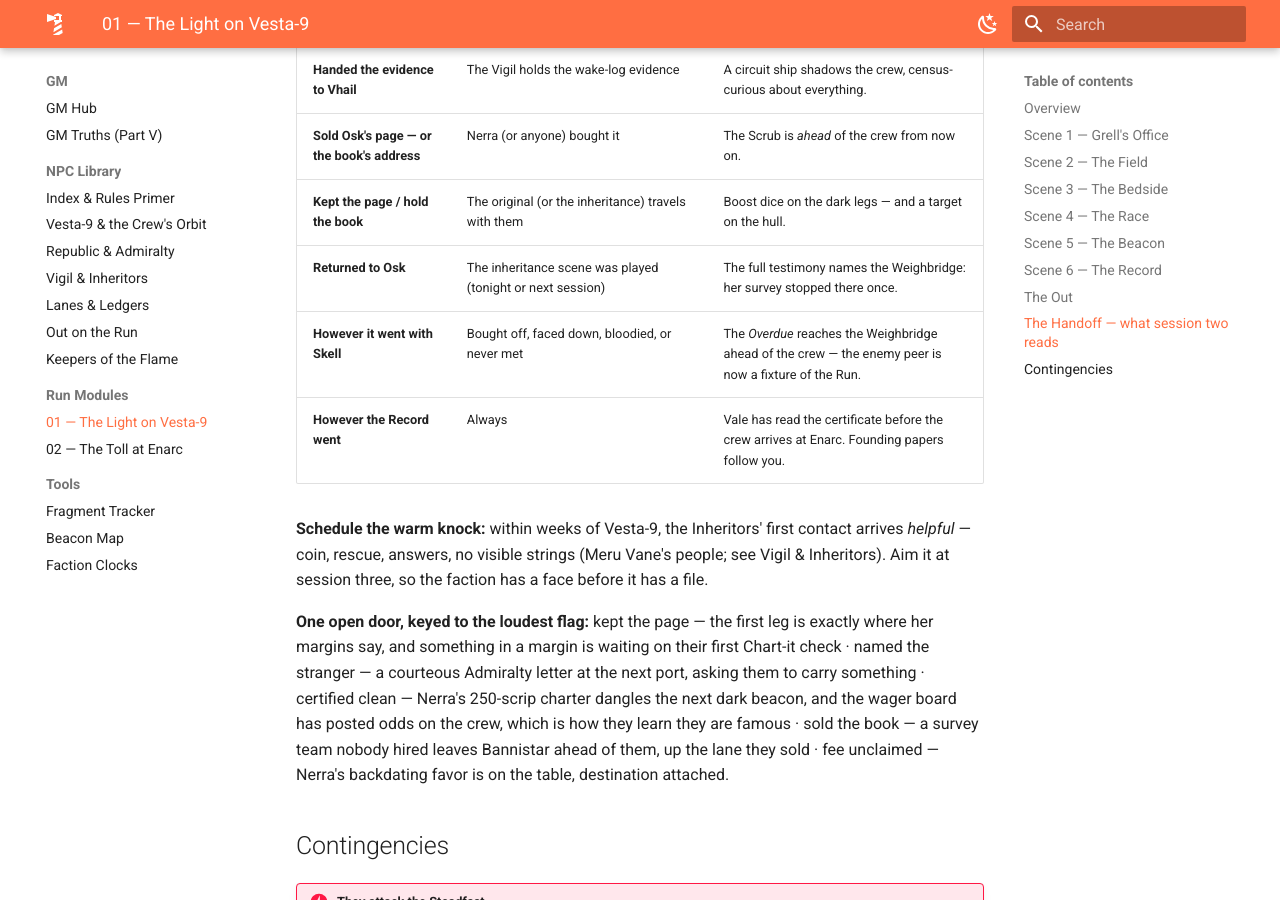
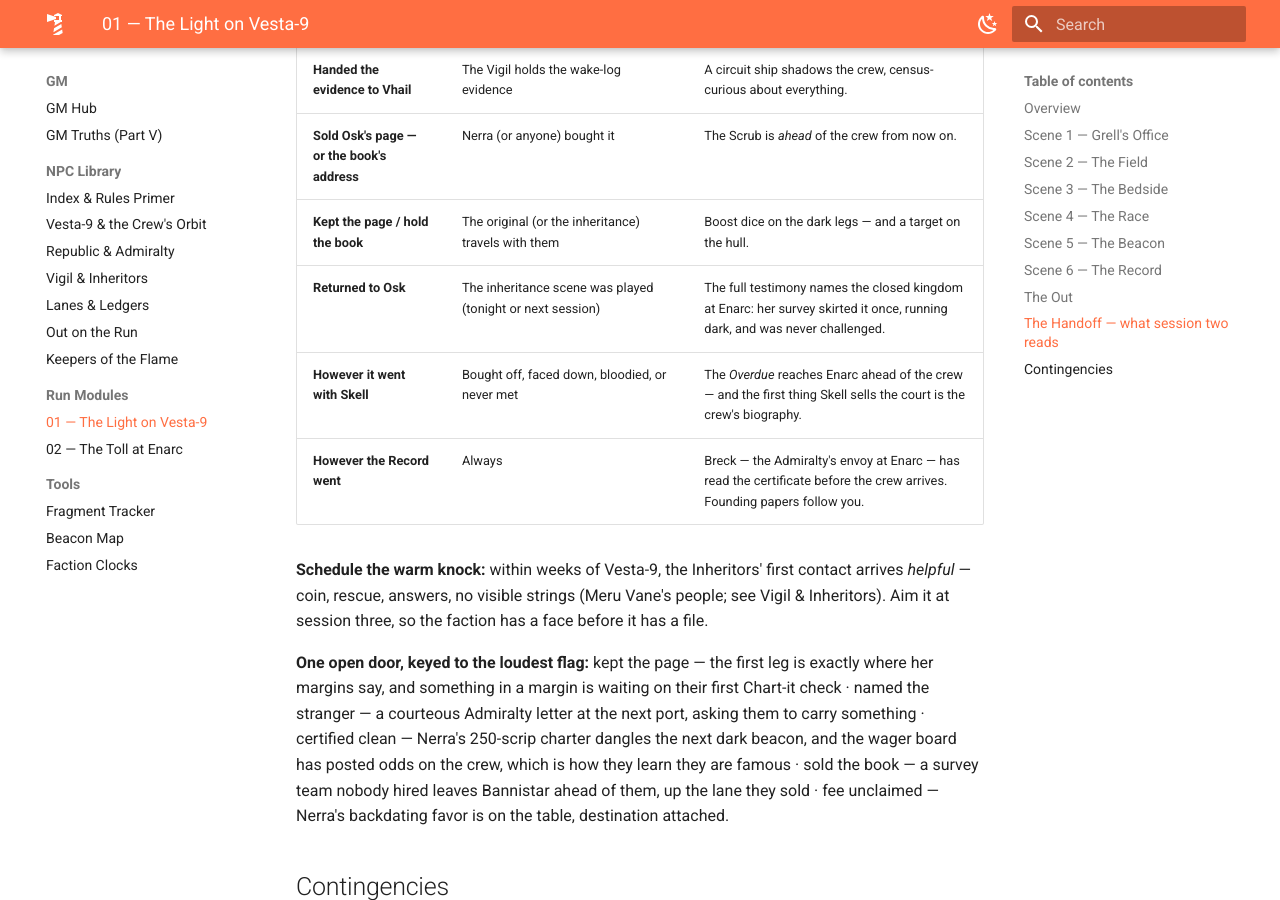
Before and after one commit to iandoriath/ember-age, an MkDocs documentation site: the page built from docs/gm/modules/01-the-light-on-vesta-9.md, in a window 1280 px wide and 900 px high, scrolled down 19904 px. Built offline with MkDocs 1.6.1 and Material for MkDocs 9.7.7, drawn with Linux system fonts in a browser that asks for light colours.

Commit message:
Hermit-kingdom stragglers: module 01's Handoff rows align with the Anchorage (Osk's survey skirted the closed kingdom; Skell sells the crew's biography; Vale->Breck), the beacon-map Enarc hop row and the player-safe geography row now read Anchorage-of-Sorulba instead of toll/chokepoint, and Act 1 seed 8 becomes The Anchorage (pointing at module 02). Module 02's filename and title stay 'The Toll at Enarc' deliberately — the Scales still weigh everything, and the toll the title means now is the price of opening.
Co-Authored-By: Claude Fable 5 <noreply@anthropic.com>
Claude-Session: https://claude.ai/code/session_01SC4oMczQEC1S2o6vDCL6x2

```diff
--- a/docs/gm/modules/01-the-light-on-vesta-9.md
+++ b/docs/gm/modules/01-the-light-on-vesta-9.md
@@ -301,9 +301,9 @@ Before the table stands up, mark which of these are true. [Module 02's carry-for
 | **Handed the evidence to Vhail** | The Vigil holds the wake-log evidence | A circuit ship shadows the crew, census-curious about everything. |
 | **Sold Osk's page — or the book's address** | Nerra (or anyone) bought it | The Scrub is *ahead* of the crew from now on. |
 | **Kept the page / hold the book** | The original (or the inheritance) travels with them | Boost dice on the dark legs — and a target on the hull. |
-| **Returned to Osk** | The inheritance scene was played (tonight or next session) | The full testimony names the Weighbridge: her survey stopped there once. |
-| **However it went with Skell** | Bought off, faced down, bloodied, or never met | The *Overdue* reaches the Weighbridge ahead of the crew — the enemy peer is now a fixture of the Run. |
-| **However the Record went** | Always | Vale has read the certificate before the crew arrives at Enarc. Founding papers follow you. |
+| **Returned to Osk** | The inheritance scene was played (tonight or next session) | The full testimony names the closed kingdom at Enarc: her survey skirted it once, running dark, and was never challenged. |
+| **However it went with Skell** | Bought off, faced down, bloodied, or never met | The *Overdue* reaches Enarc ahead of the crew — and the first thing Skell sells the court is the crew's biography. |
+| **However the Record went** | Always | Breck — the Admiralty's envoy at Enarc — has read the certificate before the crew arrives. Founding papers follow you. |
 
 **Schedule the warm knock:** within weeks of Vesta-9, the Inheritors' first contact arrives *helpful* — coin, rescue, answers, no visible strings (Meru Vane's people; see Vigil & Inheritors). Aim it at session three, so the faction has a face before it has a file.
 
```
Also changed, not shown: docs/campaign/act-1.md (+1 -1 lines), docs/gm/tools/beacon-map.md (+1 -1 lines), docs/setting/geography.md (+1 -1 lines).
